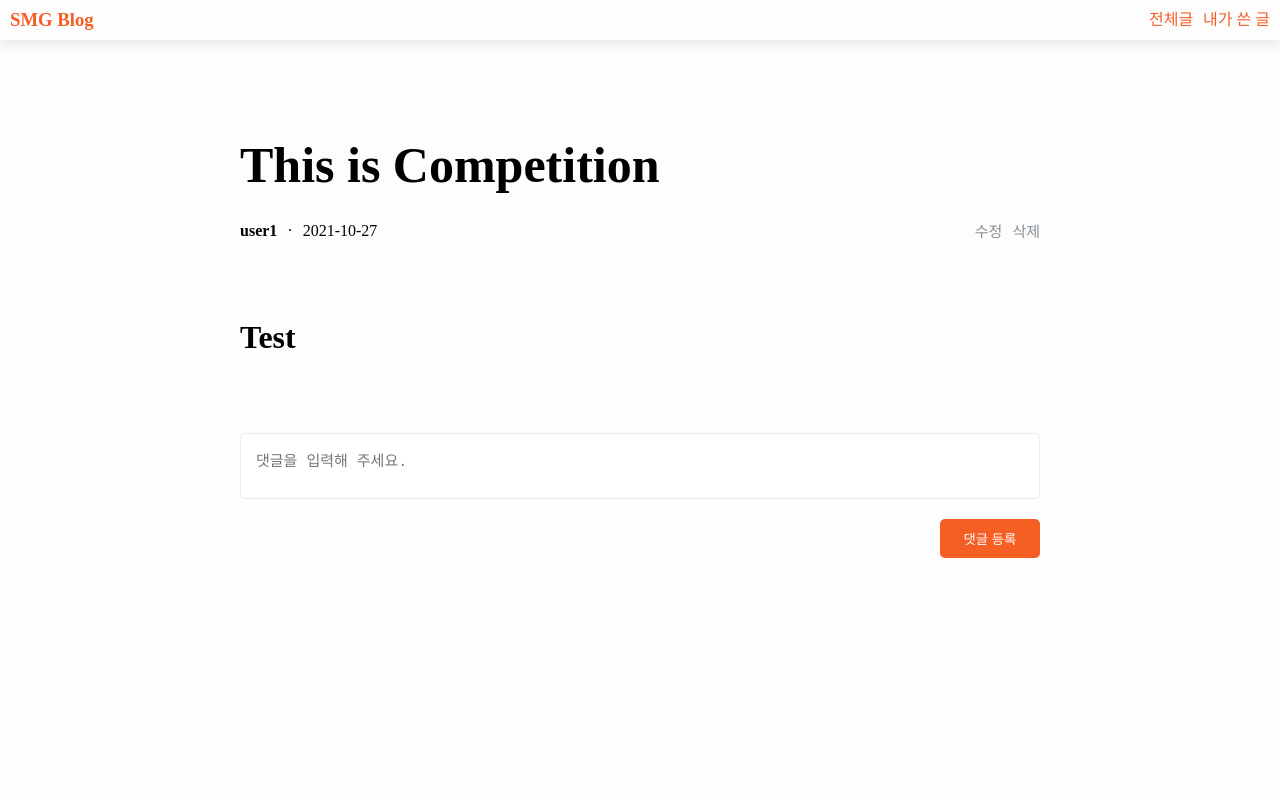
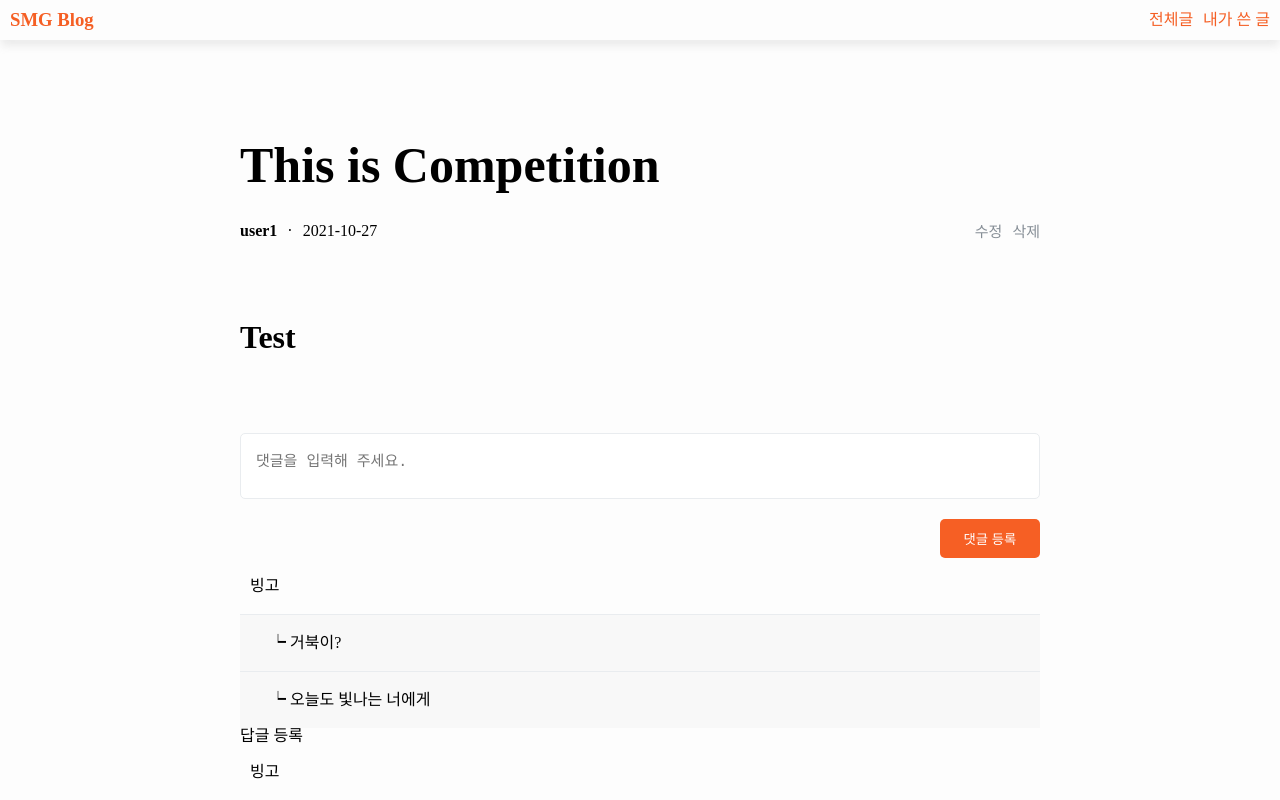
Before and after one commit to ag502/smg-blog, a React app in the folder frontend/: page /post/1 in a window 1280 px wide. Shown: the top 800 px of the page. Built offline with nearby package versions, Linux system fonts and the light colour scheme.

Commit message:
Add comment list component

```diff
--- /dev/null
+++ b/frontend/src/components/postView/PostComments.jsx
@@ -0,0 +1,40 @@
+import React, { Fragment } from 'react';
+import styled from 'styled-components';
+
+import { commentStyle } from '@/static/style/commonCss';
+
+function FirstLevelComment({ content }) {
+    return <FirstLevelCommentContainer>{content}</FirstLevelCommentContainer>;
+}
+
+function SecondLevelComment({ content }) {
+    return <SecondLevelCommentContainer>┕ {content}</SecondLevelCommentContainer>;
+}
+
+function PostComments({ comment }) {
+    return (
+        <ul>
+            {comment.map(({ id, content, level }) => (
+                <Fragment key={id}>
+                    {level === 1 ? (
+                        <FirstLevelComment content={content} />
+                    ) : (
+                        <SecondLevelComment content={content} />
+                    )}
+                </Fragment>
+            ))}
+        </ul>
+    );
+}
+
+const FirstLevelCommentContainer = styled.li`
+    ${commentStyle}
+`;
+
+const SecondLevelCommentContainer = styled.li`
+    ${commentStyle}
+    padding-left: 30px;
+    background-color: #f8f8f8;
+`;
+
+export default PostComments;
--- a/frontend/src/components/postView/PostComment.jsx
+++ b/frontend/src/components/postView/PostFooter.jsx
@@ -1,14 +1,21 @@
 import React from 'react';
 import styled from 'styled-components';
 
-function PostComment() {
+import PostComments from './PostComments';
+
+function PostFooter({ comments }) {
     return (
         <PostCommentContainer>
             <CommentEnroll>
                 <CommentInput placeholder='댓글을 입력해 주세요.' />
-                <CommentEnrollButton>댓글 등록</CommentEnrollButton>
+                <CommentEnrollButton type='button'>댓글 등록</CommentEnrollButton>
             </CommentEnroll>
-            <Comments></Comments>
+            {comments.map((comment, idx) => (
+                <CommentListContainer key={idx}>
+                    <PostComments comment={comment} />
+                    <ReplyButton type='button'>답글 등록</ReplyButton>
+                </CommentListContainer>
+            ))}
         </PostCommentContainer>
     );
 }
@@ -40,6 +47,8 @@ const CommentEnrollButton = styled.button`
     color: #ffffff;
 `;
 
-const Comments = styled.ul``;
+const CommentListContainer = styled.div``;
 
-export default PostComment;
+const ReplyButton = styled.div``;
+
+export default PostFooter;
--- a/frontend/src/components/postView/index.jsx
+++ b/frontend/src/components/postView/index.jsx
@@ -1,3 +1,4 @@
 export { default as PostHeader } from './PostHeader';
 export { default as PostBody } from './PostBody';
-export { default as PostComment } from './PostComment';
+export { default as PostFooter } from './PostFooter';
+export { default as PostComments } from './PostComments';
--- a/frontend/src/pages/PostView/index.jsx
+++ b/frontend/src/pages/PostView/index.jsx
@@ -2,7 +2,7 @@ import React from 'react';
 import styled from 'styled-components';
 import { useParams } from 'react-router-dom';
 
-import { PostHeader, PostBody, PostComment } from '@/components/postView';
+import { PostHeader, PostBody, PostFooter } from '@/components/postView';
 
 const post = {
     id: 1,
@@ -10,6 +10,50 @@ const post = {
     time: '2021-10-27',
     title: 'This is Competition',
     content: '<h1>Test</h1>',
+    comments: [
+        [
+            { id: 1, postId: 1, level: 1, order: 1, group: 1, isDeleted: false, content: '빙고' },
+            {
+                id: 2,
+                postId: 1,
+                level: 2,
+                order: 2,
+                group: 1,
+                isDeleted: false,
+                content: '거북이?',
+            },
+            {
+                id: 3,
+                postId: 1,
+                level: 2,
+                order: 3,
+                group: 1,
+                isDeleted: false,
+                content: '오늘도 빛나는 너에게',
+            },
+        ],
+        [
+            { id: 4, postId: 1, level: 1, order: 1, group: 1, isDeleted: false, content: '빙고' },
+            {
+                id: 5,
+                postId: 1,
+                level: 2,
+                order: 2,
+                group: 1,
+                isDeleted: false,
+                content: '거북이?',
+            },
+            {
+                id: 6,
+                postId: 1,
+                level: 2,
+                order: 3,
+                group: 1,
+                isDeleted: false,
+                content: '오늘도 빛나는 너에게',
+            },
+        ],
+    ],
 };
 
 function PostView() {
@@ -17,7 +61,7 @@ function PostView() {
         <PostViewContainer>
             <PostHeader title={post.title} info={{ time: post.time, author: post.author }} />
             <PostBody content={post.content} />
-            <PostComment />
+            <PostFooter comments={post.comments} />
         </PostViewContainer>
     );
 }
--- a/frontend/src/static/style/commonCss.js
+++ b/frontend/src/static/style/commonCss.js
@@ -10,4 +10,11 @@ const multiLineEllipsis = css`
     word-wrap: break-word;
 `;
 
-export { multiLineEllipsis };
+const commentStyle = css`
+    padding: 20px 10px;
+    &:not(:last-of-type) {
+        border-bottom: 1px solid #e9ecef;
+    }
+`;
+
+export { multiLineEllipsis, commentStyle };
```
